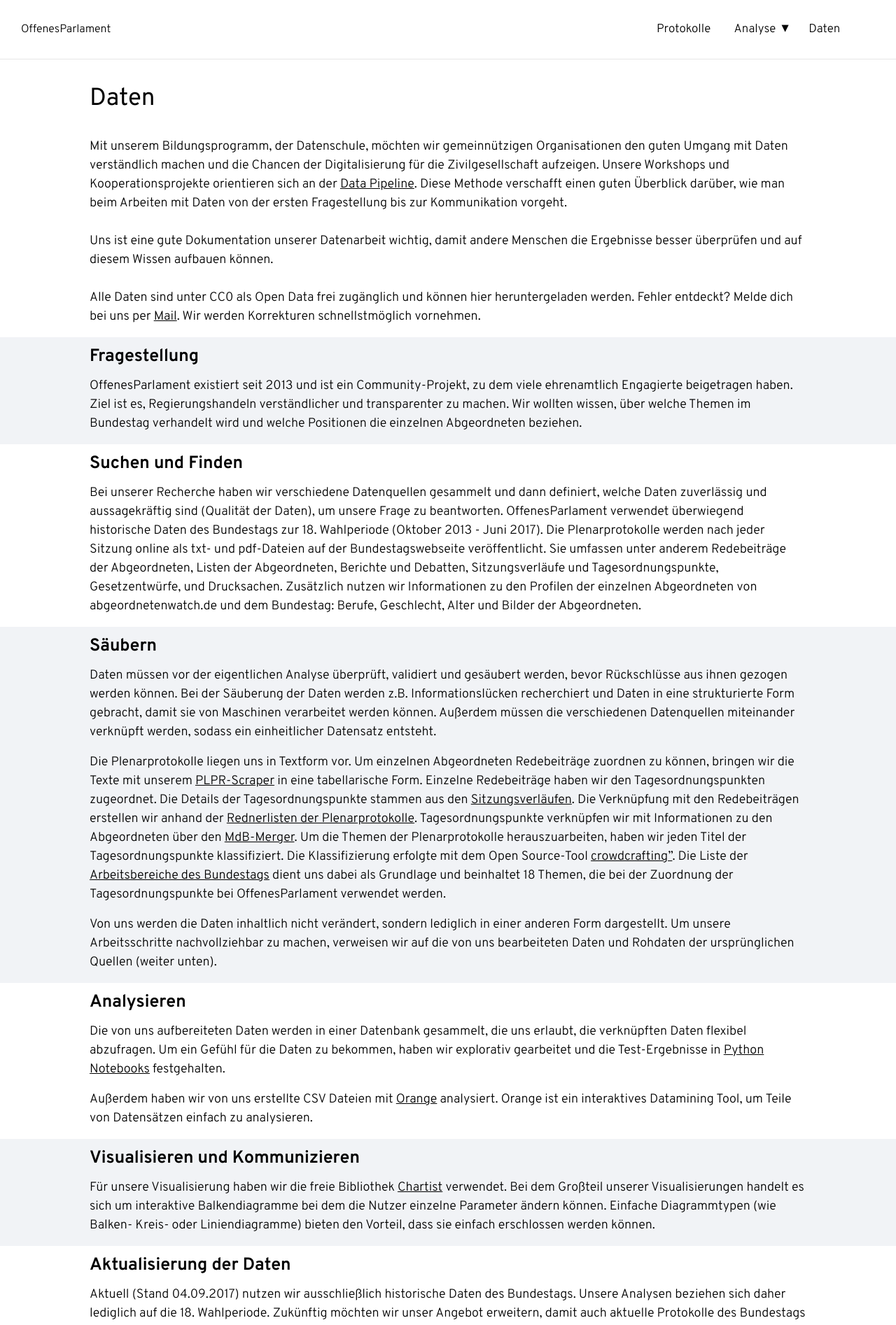
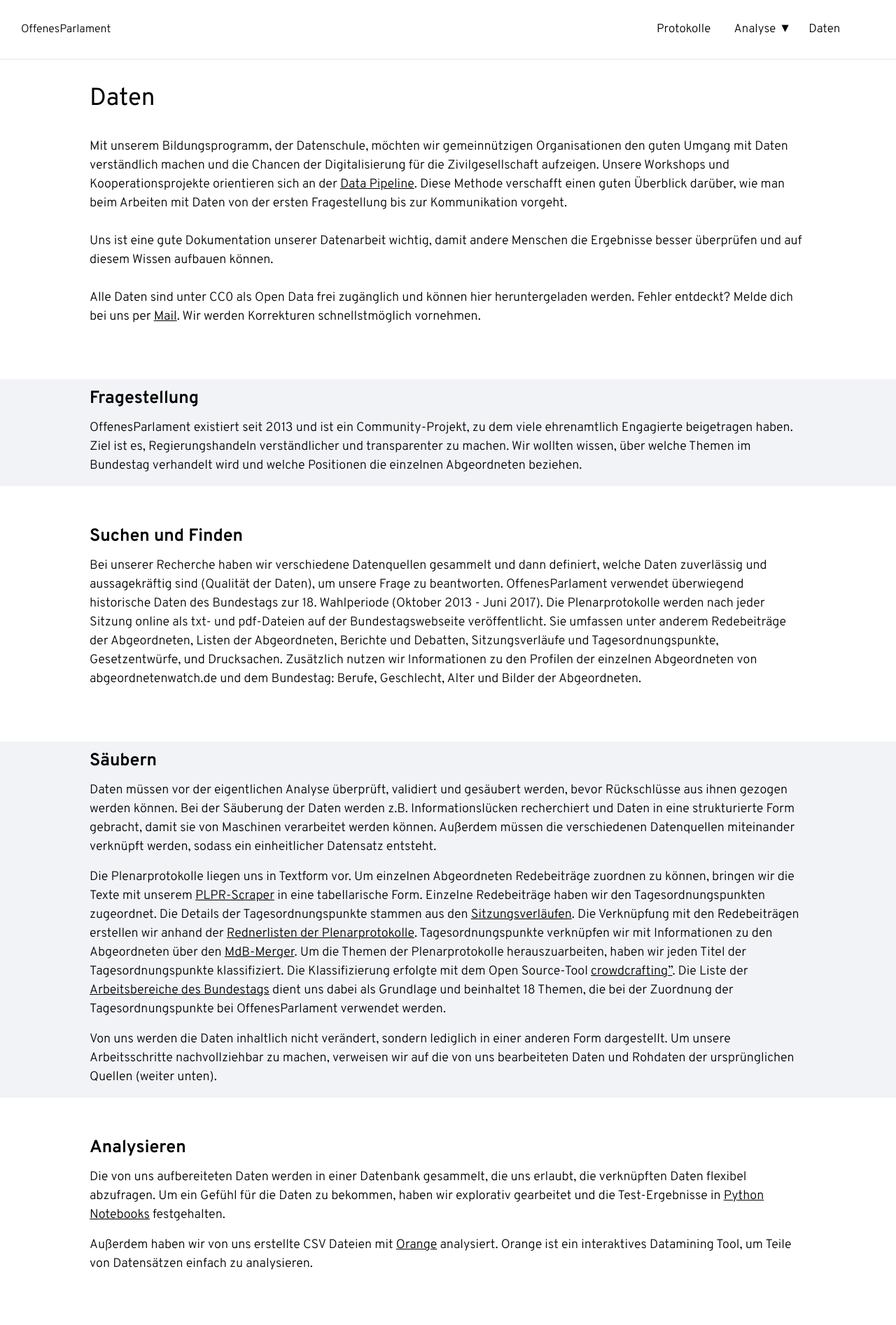
Before and after one commit to Datenschule/offenesparlament.de-frontend, a Jekyll site: the page built from daten/index.html, in a window 1280 px wide. Shown: the top 1894 px of the page at 70% size. Built offline with Jekyll 4.4.1, drawn with Linux system fonts in a browser that asks for light colours.

Commit message:
add margins

```diff
--- a/daten/index.html
+++ b/daten/index.html
@@ -20,7 +20,7 @@ title: Daten
 		</p>
 	</div>
 </div>
-<div class="container-interlude container-bg-grey">
+<div class="container-interlude container-bg-grey box-margin-top-medium">
 	<div class="container">
 		<div class="container-left-12">
 			<h3><strong>Fragestellung</strong></h3>
@@ -31,7 +31,7 @@ title: Daten
 	</div>
 </div>
 
-<div class="container">
+<div class="container box-margin-top-medium">
 	<div class="container-left-12">
 		<h3><strong>Suchen und Finden</strong></h3>
 		<p>Bei unserer Recherche haben wir verschiedene Datenquellen gesammelt und dann definiert, welche Daten zuverlässig und aussagekräftig sind (Qualität der Daten), um unsere Frage zu beantworten. OffenesParlament verwendet überwiegend
@@ -41,7 +41,7 @@ title: Daten
 	</div>
 </div>
 
-<div class="container-interlude container-bg-grey">
+<div class="container-interlude container-bg-grey box-margin-top-medium">
 	<div class="container">
 		<div class="container-left-12">
 			<h3><strong>Säubern</strong></h3>
@@ -68,7 +68,7 @@ title: Daten
 	</div>
 </div>
 
-<div class="container">
+<div class="container box-margin-top-medium">
 	<div class="container-left-12">
 		<h3><strong>Analysieren</strong></h3>
 		<p>Die von uns aufbereiteten Daten werden in einer Datenbank gesammelt, die uns erlaubt, die verknüpften Daten flexibel abzufragen. Um ein Gefühl für die Daten zu bekommen, haben wir explorativ gearbeitet und die Test-Ergebnisse in
@@ -80,7 +80,7 @@ title: Daten
 	</div>
 </div>
 
-<div class="container-interlude container-bg-grey">
+<div class="container-interlude container-bg-grey box-margin-top-medium">
 	<div class="container">
 		<div class="container-left-12">
 			<h3><strong>Visualisieren und Kommunizieren</strong></h3>
@@ -93,7 +93,7 @@ title: Daten
 	</div>
 </div>
 
-<div class="container">
+<div class="container box-margin-top-medium">
 	<div class="container-left-12">
 		<h3><strong>Aktualisierung der Daten</strong></h3>
 		<p>Aktuell (Stand 04.09.2017) nutzen wir ausschließlich historische Daten des Bundestags. Unsere Analysen beziehen sich daher lediglich auf die 18. Wahlperiode. Zukünftig möchten wir unser Angebot erweitern, damit auch aktuelle
@@ -102,61 +102,58 @@ title: Daten
 	</div>
 </div>
 
+<div class="container-interlude container-bg-light-blue">
 	<div class="container">
-	<div class="container-left-11">
 		<h1>
 			Unsere Daten zum Download
 		</h1>
-	</div>
-</div>
 
-<div class="container">
+
 		<div class="container-left-12">
 			<div class="container-wrap-row">
 				<div class="container-wrap-item-2">
 					<!--<img src="/static/img/icons/open-file-folder.png" alt="" style="float:left; max-height:3em; margin-right:10px;">-->
-				<p class="ico ico-circle-down" style="float: left"></p>
+					<p class="ico ico-circle-down" style="float: left; min-height:4em;"></p>
 					<p class="smaller"><strong>Rohdatenzugriff zur Überprüfung der genutzten Datenbasis</strong><br/>
 						<a href="https://github.com/Datenschule/offenesparlament-data/tree/master/sessions/csv" target="_blank">CSV</a> |
 						<a href="https://github.com/Datenschule/offenesparlament-data/tree/master/sessions/json" target="_blank">JSON</a></p>
 				</div>
 				<div class="container-wrap-item-2">
-				<p class="ico ico-circle-down" style="float: left"></p>
+					<p class="ico ico-circle-down" style="float: left; min-height:4em;"></p>
 					<p class="smaller"><strong>Von uns aufbereitete Daten, die für die Analysen verwendet wurden</strong><br/>
 						<a href="https://github.com/Datenschule/offenesparlament-data/tree/master/sessions/csv" target="_blank">CSV</a> |
 						<a href="https://github.com/Datenschule/offenesparlament-data/tree/master/sessions/json" target="_blank">JSON</a></p>
 				</div>
 
 				<div class="container-wrap-item-2">
-				<p class="ico ico-circle-down" style="float: left"></p>
+					<p class="ico ico-circle-down" style="float: left; min-height:4em;"></p>
 					<p class="smaller"><strong>Scraper für das Abfragen der Daten auf der Webseite des Bundestags</strong><br/>
 						<a href="https://github.com/Datenschule/offenesparlament-data/tree/master/sessions/csv" target="_blank">CSV</a> |
 						<a href="https://github.com/Datenschule/offenesparlament-data/tree/master/sessions/json" target="_blank">JSON</a></p>
 				</div>
-
 				<div class="container-wrap-item-2">
-				<p class="ico ico-circle-down" style="float: left"></p>
+					<p class="ico ico-circle-down" style="float: left; min-height:4em;"></p>
 					<p class="smaller"><strong>Quellcode von OffenesParlament auf GitHub</strong><br/>
 						<a href="https://github.com/Datenschule/offenesparlament-data/tree/master/sessions/csv" target="_blank">CSV</a> |
 						<a href="https://github.com/Datenschule/offenesparlament-data/tree/master/sessions/json" target="_blank">JSON</a></p>
 				</div>
 
 				<div class="container-wrap-item-2">
-				<p class="ico ico-circle-down" style="float: left"></p>
+					<p class="ico ico-circle-down" style="float: left; min-height:4em;"></p>
 					<p class="smaller"><strong>Protokolle der Plenarsitzungen</strong><br/>
 						<a href="https://github.com/Datenschule/offenesparlament-data/tree/master/sessions/csv" target="_blank">CSV</a> |
 						<a href="https://github.com/Datenschule/offenesparlament-data/tree/master/sessions/json" target="_blank">JSON</a></p>
 				</div>
 
 				<div class="container-wrap-item-2">
-				<p class="ico ico-circle-down" style="float: left"></p>
+					<p class="ico ico-circle-down" style="float: left; min-height:4em;"></p>
 					<p class="smaller"><strong>Tasgesordnungspunkte aller Plenarsitzungen</strong><br/>
 						<a href="https://raw.githubusercontent.com/Datenschule/offenesparlament-data/master/tops/tops.csv" target="_blank">CSV</a> |
 						<a href="https://raw.githubusercontent.com/Datenschule/offenesparlament-data/master/tops/tops.json" target="_blank">JSON</a></p>
 				</div>
 
 				<div class="container-wrap-item-2" style="width: 100%">
-				<p class="ico ico-circle-down" style="float: left"></p>
+					<p class="ico ico-circle-down" style="float: left; min-height:4em;"></p>
 					<p class="smaller"><strong>Metadaten der MdBs der 18. Wahlperiode</strong><br/>
 						<a href="https://raw.githubusercontent.com/Datenschule/offenesparlament-data/master/mdb/mdb.csv" target="_blank">CSV</a> |
 						<a href="https://raw.githubusercontent.com/Datenschule/offenesparlament-data/master/mdb/mdb.json" target="_blank">JSON</a></p>
@@ -164,44 +161,43 @@ title: Daten
 			</div>
 		</div>
 	</div>
+</div>
 
-<div class="container-interlude container-bg-light-blue">
 <div class="container">
 	<h1>Weitere Daten und Tools</h1>
 	<div class="container-left-12">
 		<div class="container-wrap-row">
-				<div class="container-wrap-item-2 container-flex-center">
-					<img src="/static/img/icons/open-file-folder.png" alt="" style="float:left; max-height:3em; margin-right:10px;">
+			<div class="container-wrap-item-2">
+				<p class="ico ico-circle-down" style="float: left; min-height:4em;"></p>
 				<p class="smaller">In <strong><a href="https://www.wikidata.org">Wikidata</a></strong>, dem zentraler Speicher für strukturierte Daten der Wikipedia
 					(und anderen Projekten) finden sich bereits einige Daten über die Parlamente und Abgeordnete.</p>
 			</div>
-				<div class="container-wrap-item-2 container-flex-center">
-					<img src="/static/img/icons/open-file-folder.png" alt="" style="float:left; max-height:3em; margin-right:10px;">
+			<div class="container-wrap-item-2">
+				<p class="ico ico-circle-down" style="float: left; min-height:4em;"></p>
 				<p class="smaller"><strong><a href="https://github.com/bundestag/gesetze">Bundesgit</a></strong> ist der Versuch, die Mechanismen der Versionskontrolle von Software auf
 					deutsche Gesetze anzuwenden. Diese Seite wurde automatisch aus den Inhalten des zugehörigen GitHub
 					Repositories erzeugt.
 				</p>
 			</div>
-				<div class="container-wrap-item-2 container-flex-center">
-					<img src="/static/img/icons/open-file-folder.png" alt="" style="float:left; max-height:3em; margin-right:10px;">
+			<div class="container-wrap-item-2">
+				<p class="ico ico-circle-down" style="float: left; min-height:4em;"></p>
 				<p class="smaller"><strong><a href="http://everypolitician.org/">EveryPolitician</a></strong> stellt weltweit Daten über Politiker/innen, mit Geburtsdatum und
 					Links auf Social Network-Profile zur Verfügung.</p>
 			</div>
-				<div class="container-wrap-item-2 container-flex-center">
-					<img src="/static/img/icons/open-file-folder.png" alt="" style="float:left; max-height:3em; margin-right:10px;">
+			<div class="container-wrap-item-2">
+				<p class="ico ico-circle-down" style="float: left; min-height:4em;"></p>
 				<p class="smaller"><strong><a href="https://www.abgeordnetenwatch.de/">Abgeordnetenwatch</a></strong> bietet Daten über Parlamente, Profile und Wahlkreise.</p>
 			</div>
-				<div class="container-wrap-item-2 container-flex-center">
-					<img src="/static/img/icons/open-file-folder.png" alt="" style="float:left; max-height:3em; margin-right:10px;">
+			<div class="container-wrap-item-2">
+				<p class="ico ico-circle-down" style="float: left; min-height:4em;"></p>
 				<p class="smaller"><strong><a href="https://kleineanfragen.de">Kleine Anfragen</a></strong> stellt alle Anfragen aus den Landesparlamenten und des Bundestags
 					bereit. Volltext und Datenbankdump verfügbar.</p>
 			</div>
-				<div class="container-wrap-item-2 container-flex-center">
-					<img src="/static/img/icons/open-file-folder.png" alt="" style="float:left; max-height:3em; margin-right:10px;">
+			<div class="container-wrap-item-2">
+				<p class="ico ico-circle-down" style="float: left; min-height:4em;"></p>
 				<p class="smaller"><strong><a href="https://github.com/okfde/wahldaten">Wahldaten-Repositorium</a></strong> der Open Knowledge Foundation Deutschland.
 				</p>
 			</div>
 		</div>
 	</div>
 </div>
-</div>
```
Lines whose indentation alone changed are shown as unchanged.
